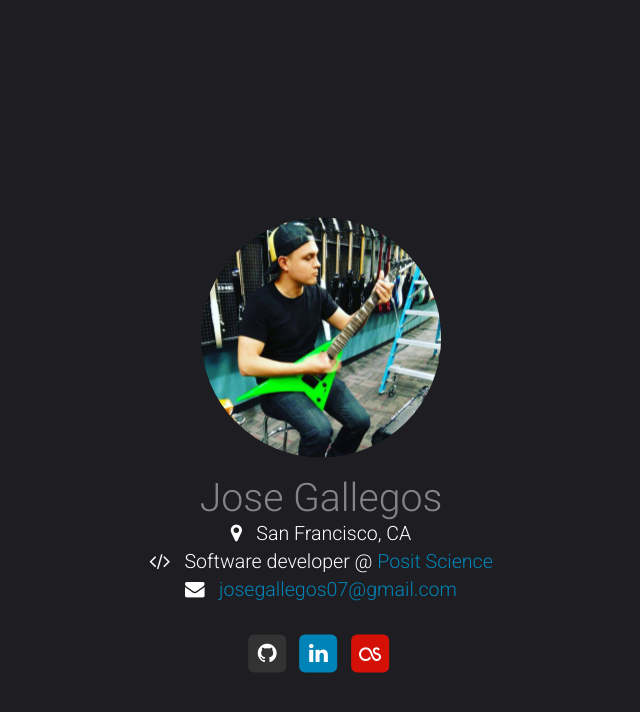
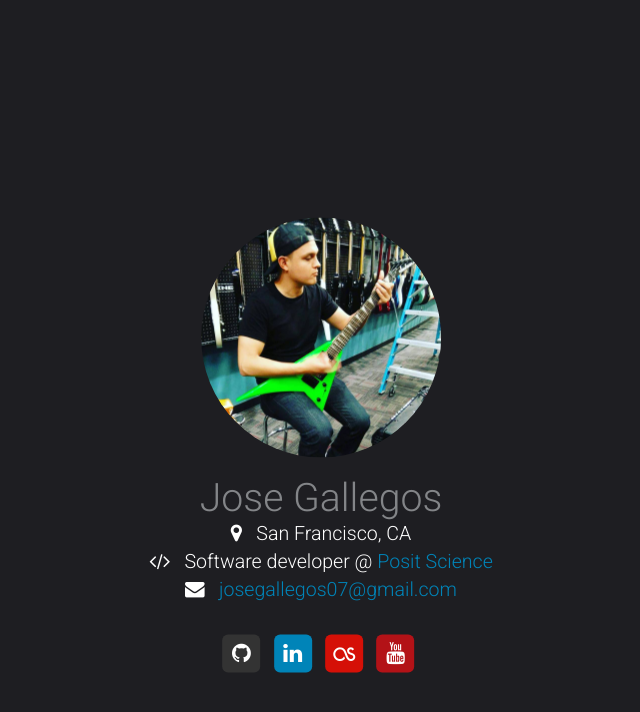
Before and after one commit to josegallegos07/josegallegos.info, a Jekyll site: the page built from index.html, in a window 1280 px wide. Shown: the top 712 px of the page, without its empty margins (319-959 px from the left). Built offline with Jekyll 4.4.1, drawn with Linux system fonts in a browser that asks for light colours; nearby versions of some CDN libraries.

Commit message:
add youtube link

```diff
--- a/_data/profile.json
+++ b/_data/profile.json
@@ -38,6 +38,12 @@
       "icon" : "lastfm",
       "desc" : "last.fm",
       "url" : "http://www.last.fm/user/josegallegos07"
+    },
+    {
+      "profile" : "youtube",
+      "icon" : "youtube",
+      "desc" : "YouTube",
+      "url" : "https://www.youtube.com/user/JoseGallegos07"
     }
   ]
 }
--- a/assets/css/joga.css
+++ b/assets/css/joga.css
@@ -77,6 +77,10 @@ a:hover {
   background-color: #d51007;
 }
 
+.soc-youtube {
+  background-color: #b31217;
+}
+
 /** helpers **/
 
 .center {
```
